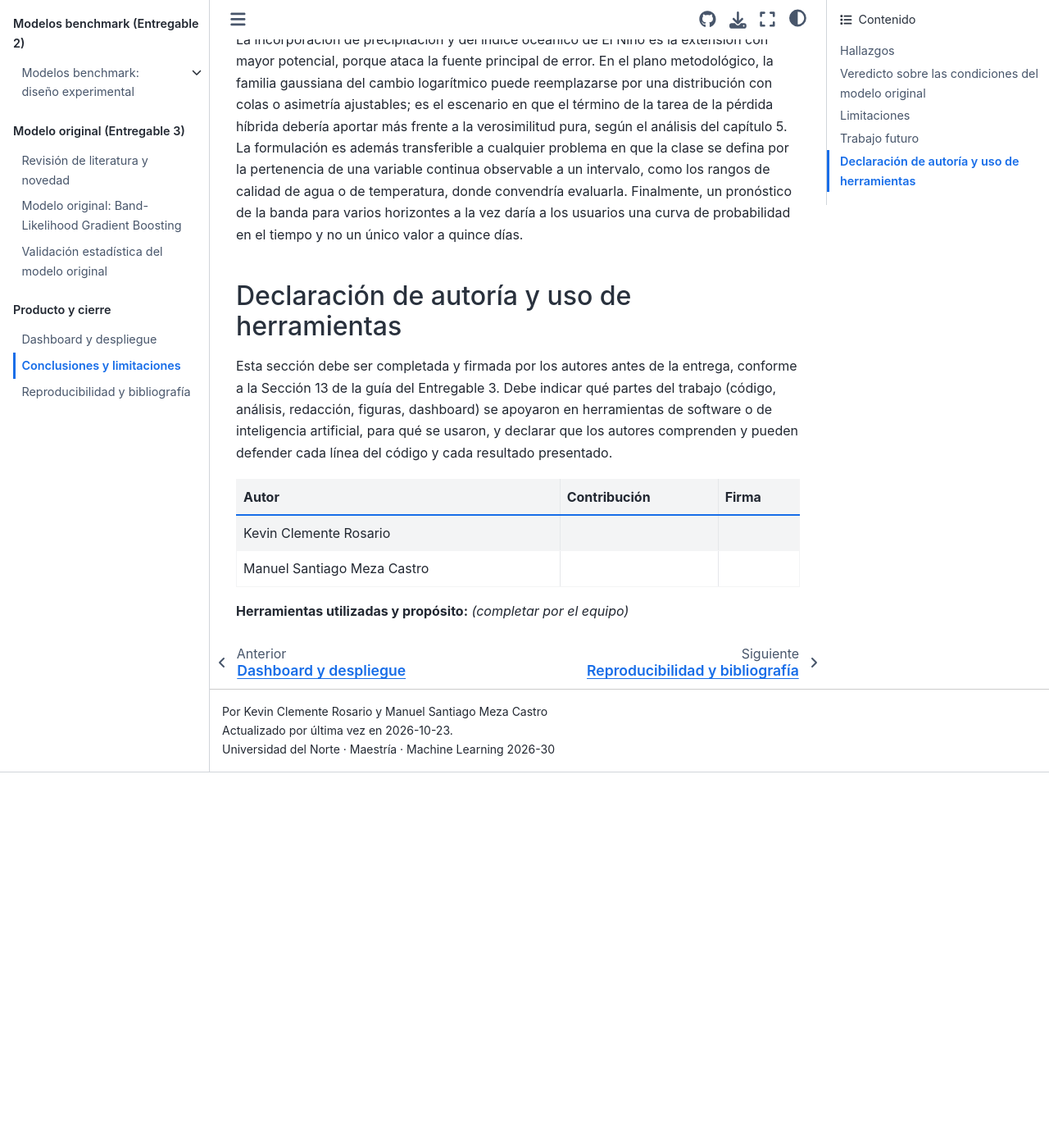
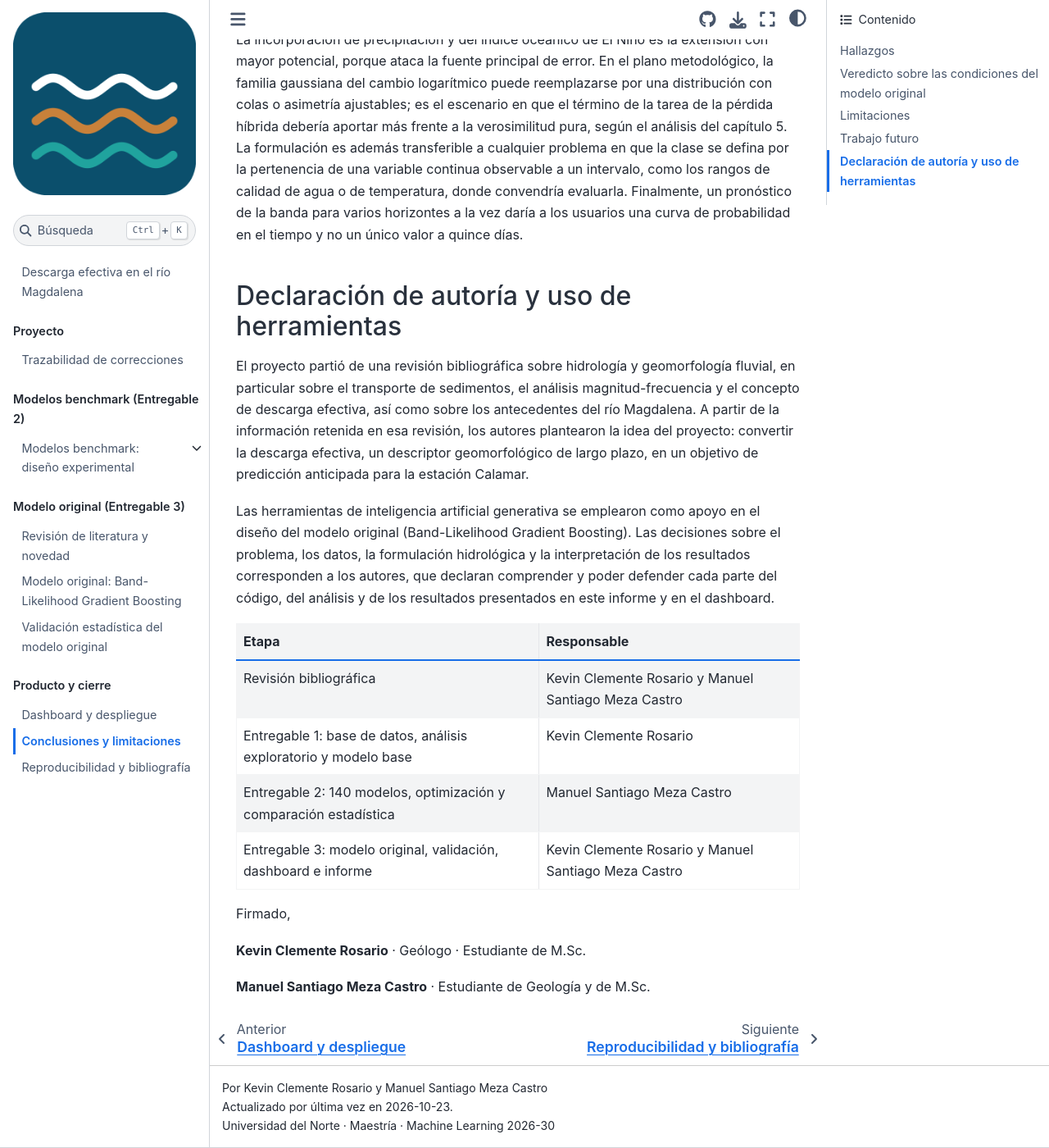
Before and after one commit to SantiagomezaC/proyecto-ml-final, a Jupyter Book: the page built from book/08_conclusiones.md, in a window 1280 px wide and 1400 px high, scrolled down 2741 px. Shown: the whole window at 82% size. Built offline with Jupyter Book 1.0.4 settings and Sphinx 7.4.7 and the Sphinx Book theme 1.1.4, drawn with Linux system fonts in a browser that asks for light colours; pages that are not in the unit, such as notebooks, are missing from menus; before the commit the page ends 3683 px from its top, so only the background shows below that.

Commit message:
Declaración de autoría y uso de herramientas

```diff
--- a/book/08_conclusiones.md
+++ b/book/08_conclusiones.md
@@ -89,15 +89,28 @@
 
 ## Declaración de autoría y uso de herramientas
 
-Esta sección debe ser completada y firmada por los autores antes de la entrega, conforme a la
-Sección 13 de la guía del Entregable 3. Debe indicar qué partes del trabajo (código, análisis,
-redacción, figuras, dashboard) se apoyaron en herramientas de software o de inteligencia
-artificial, para qué se usaron, y declarar que los autores comprenden y pueden defender cada
-línea del código y cada resultado presentado.
+El proyecto partió de una revisión bibliográfica sobre hidrología y geomorfología fluvial, en
+particular sobre el transporte de sedimentos, el análisis magnitud-frecuencia y el concepto de
+descarga efectiva, así como sobre los antecedentes del río Magdalena. A partir de la información
+retenida en esa revisión, los autores plantearon la idea del proyecto: convertir la descarga
+efectiva, un descriptor geomorfológico de largo plazo, en un objetivo de predicción anticipada
+para la estación Calamar.
 
-| Autor | Contribución | Firma |
-|---|---|---|
-| Kevin Clemente Rosario | | |
-| Manuel Santiago Meza Castro | | |
+Las herramientas de inteligencia artificial generativa se emplearon como apoyo en el diseño del
+modelo original (Band-Likelihood Gradient Boosting). Las decisiones sobre el problema, los datos,
+la formulación hidrológica y la interpretación de los resultados corresponden a los autores, que
+declaran comprender y poder defender cada parte del código, del análisis y de los resultados
+presentados en este informe y en el dashboard.
 
-**Herramientas utilizadas y propósito:** *(completar por el equipo)*
+| Etapa | Responsable |
+|---|---|
+| Revisión bibliográfica | Kevin Clemente Rosario y Manuel Santiago Meza Castro |
+| Entregable 1: base de datos, análisis exploratorio y modelo base | Kevin Clemente Rosario |
+| Entregable 2: 140 modelos, optimización y comparación estadística | Manuel Santiago Meza Castro |
+| Entregable 3: modelo original, validación, dashboard e informe | Kevin Clemente Rosario y Manuel Santiago Meza Castro |
+
+Firmado,
+
+**Kevin Clemente Rosario** · Geólogo · Estudiante de M.Sc.
+
+**Manuel Santiago Meza Castro** · Estudiante de Geología y de M.Sc.
```
